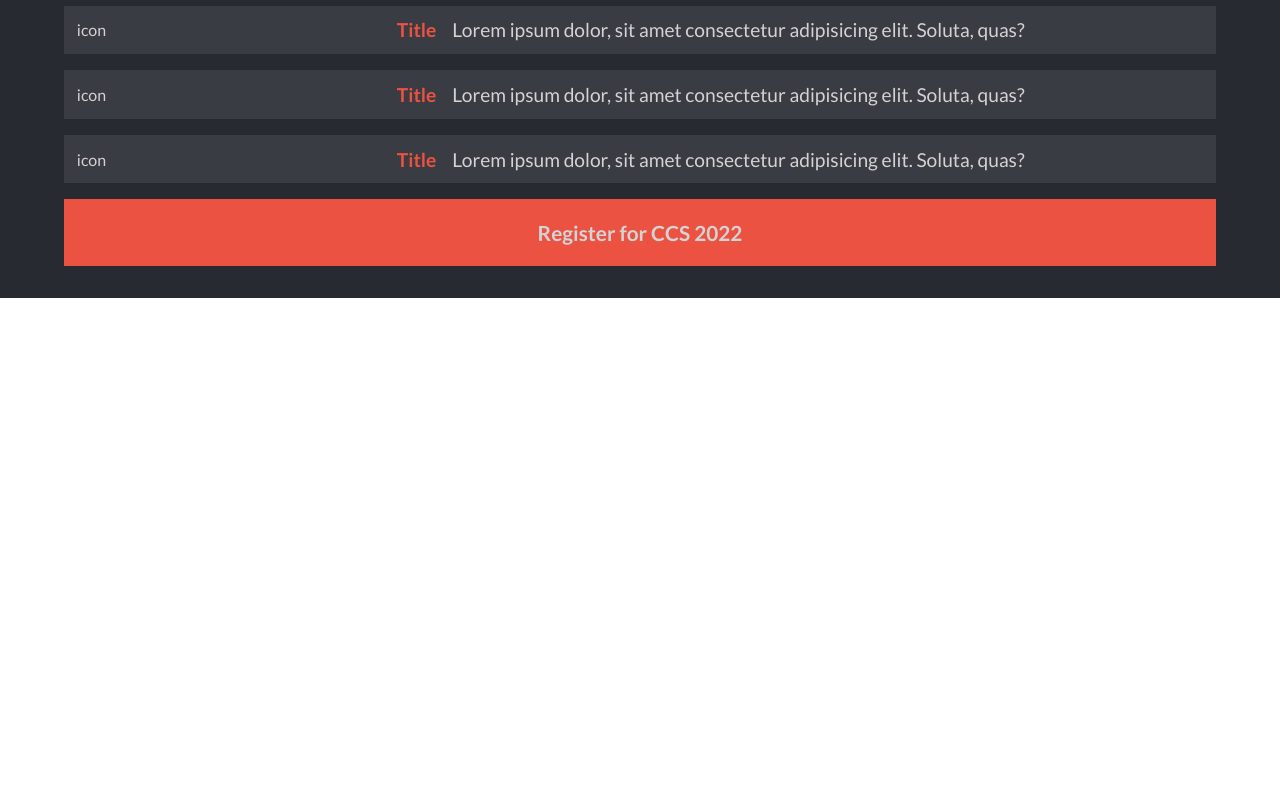
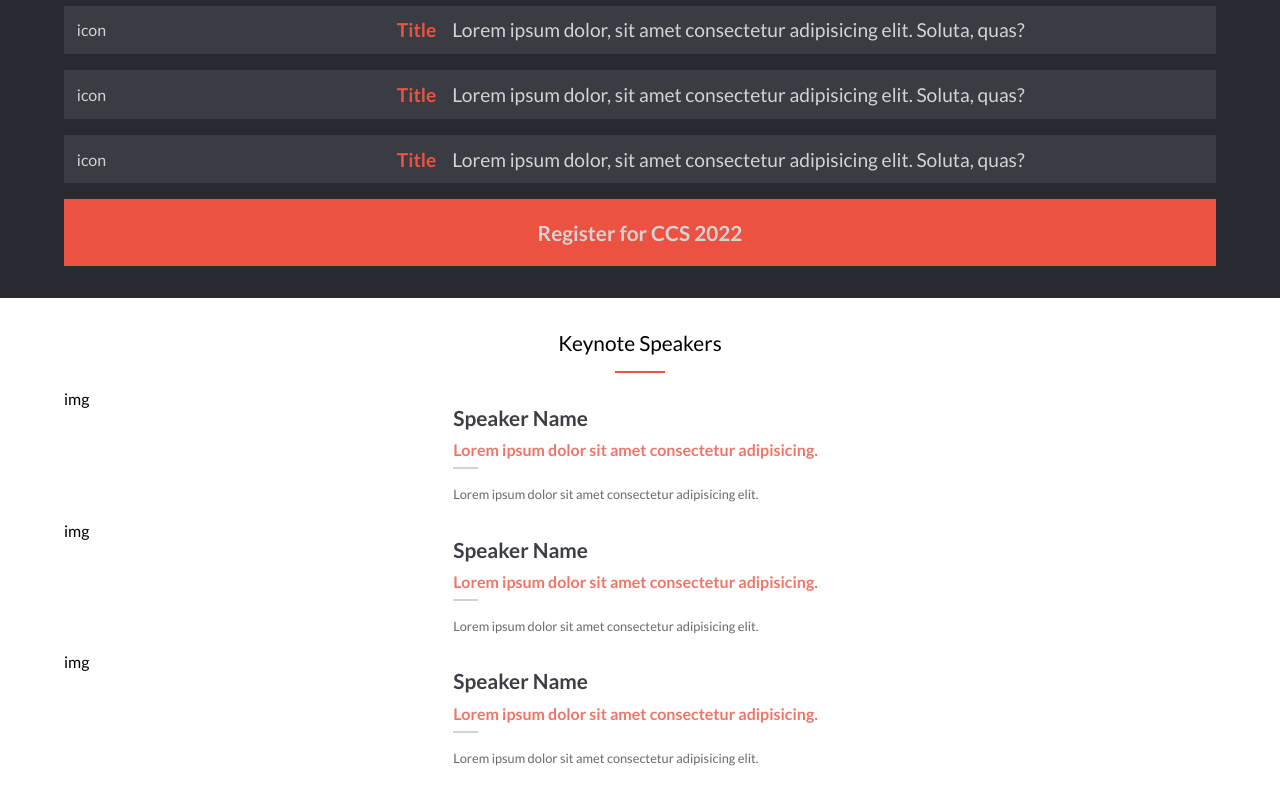
Before and after one commit to michaelamponsah/koryabi-events, a website: page index.html in a window 1280 px wide. Shown: the part 715-1515 px from the top of the page. Before the commit the page ends 1013 px from the top, so only its background shows below. Drawn offline with Linux system fonts and the light colour scheme.

Commit message:
Add markup and styles for keynote speakers section

```diff
--- a/css/styles.css
+++ b/css/styles.css
@@ -91,6 +91,13 @@
   background-color: var(--clr-primary);
 }
 
+.margin-1 {
+  margin: 1em 0;
+}
+.margin-2 {
+  margin: 2em 0;
+}
+
 .toolbar {
   padding: 1.5em 0;
 }
@@ -180,3 +187,42 @@
 .programme-outline--description {
   font-size: 1.2rem;
 }
+
+/* Speakers section */
+.section-speakers-wrapper {
+  padding: 1em 0;
+}
+
+.section-speakers--list-item {
+  display: grid;
+  grid-template-columns: 1fr 2fr;
+  column-gap: 0.5em;
+}
+
+.speaker-details--speaker-name {
+  font-size: 1.3rem;
+  color: var(--clr-dark);
+  margin: 0.5em 0;
+  font-weight: 700;
+  opacity: 0.9;
+}
+
+.speaker-details--speaker-org {
+  color: rgba(236, 82, 66, 0.8);
+  font-weight: 600;
+  margin: 0.4em 0;
+}
+
+.speaker-details--profile {
+  font-size: 0.8rem;
+  line-height: 1.5;
+  color: var(--clr-dark);
+  font-weight: 500;
+  opacity: 0.7;
+}
+
+.speaker-underline {
+  background-color: var(--crl-light);
+  margin-top: 0.5em;
+  width: 25px;
+}
--- a/index.html
+++ b/index.html
@@ -93,6 +93,56 @@
         <button class="btn">Register for CCS 2022</button>
       </div>
     </section>
+    <section class="section-speakers-wrapper">
+      <div class="section-speaker container">
+        <div class="section-title-wrapper">
+          <h3 class="section-title">Keynote Speakers</h3>
+          <span class="underline"></span>
+        </div>
+        <ul class="section-speakers--keynote-speakers">
+          <li class="section-speakers--list-item margin-1">
+            <div class="speaker-img-wrapper">
+              img
+            </div>
+            <div class="speaker-details">
+              <div class="margin-1">
+                <h3 class="speaker-details--speaker-name">Speaker Name</h3>
+                <p class="speaker-details--speaker-org">Lorem ipsum dolor sit amet consectetur adipisicing.</p>
+                <span class="underline speaker-underline"></span>
+              </div>
+              <p class="speaker-details--profile">Lorem ipsum dolor sit amet consectetur adipisicing elit.</p>
+            </div>
+          </li>
+          <li class="section-speakers--list-item margin-1">
+            <div class="speaker-img-wrapper">
+              img
+            </div>
+            <div class="speaker-details">
+              <div class="margin-1">
+                <h3 class="speaker-details--speaker-name">Speaker Name</h3>
+                <p class="speaker-details--speaker-org">Lorem ipsum dolor sit amet consectetur adipisicing.</p>
+                <span class="underline speaker-underline"></span>
+              </div>
+              <p class="speaker-details--profile">Lorem ipsum dolor sit amet consectetur adipisicing elit.</p>
+            </div>
+          </li>
+          <li class="section-speakers--list-item margin-1">
+            <div class="speaker-img-wrapper">
+              img
+            </div>
+            <div class="speaker-details">
+              <div class="margin-1">
+                <h3 class="speaker-details--speaker-name">Speaker Name</h3>
+                <p class="speaker-details--speaker-org">Lorem ipsum dolor sit amet consectetur adipisicing.</p>
+                <span class="underline speaker-underline"></span>
+              </div>
+              <p class="speaker-details--profile">Lorem ipsum dolor sit amet consectetur adipisicing elit.</p>
+            </div>
+          </li>
+
+        </ul>
+      </div>
+    </section>
   </main>
 
   <script src="./js/main.js" type="module"></script>
```
